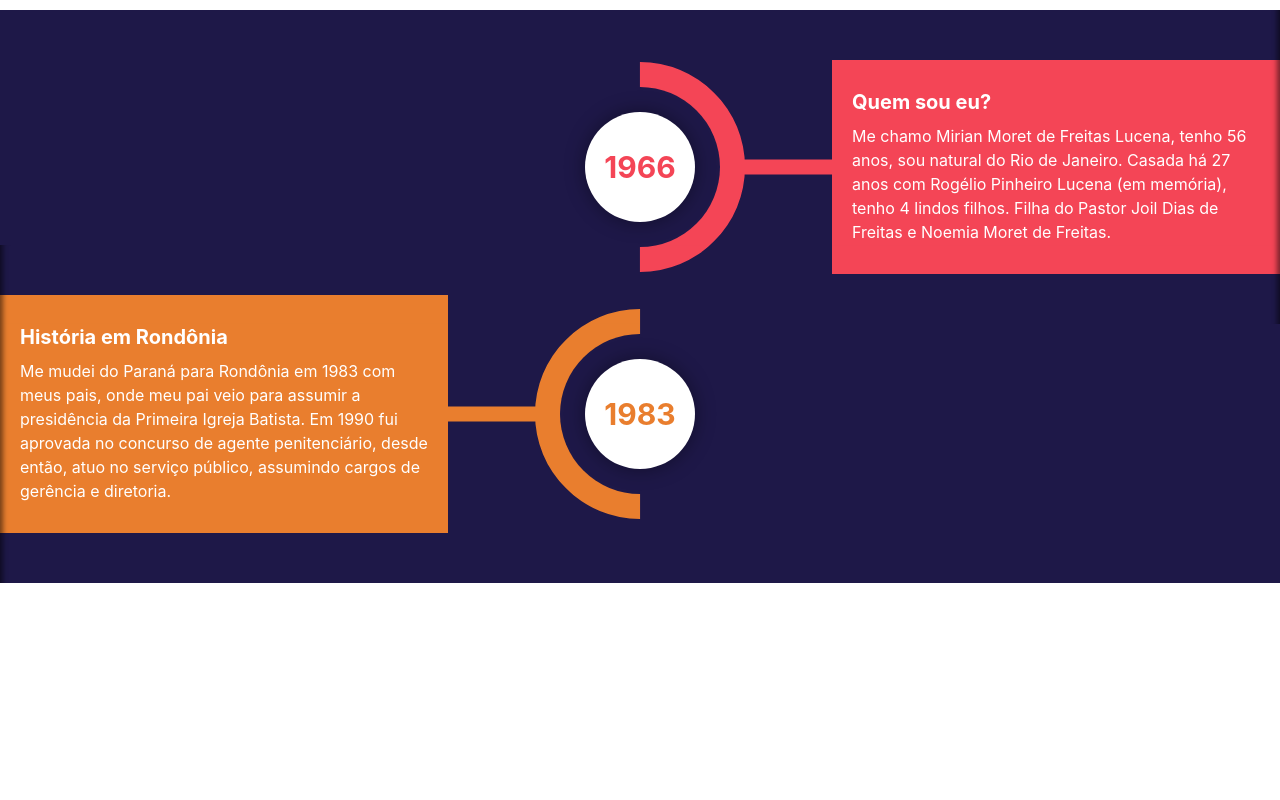
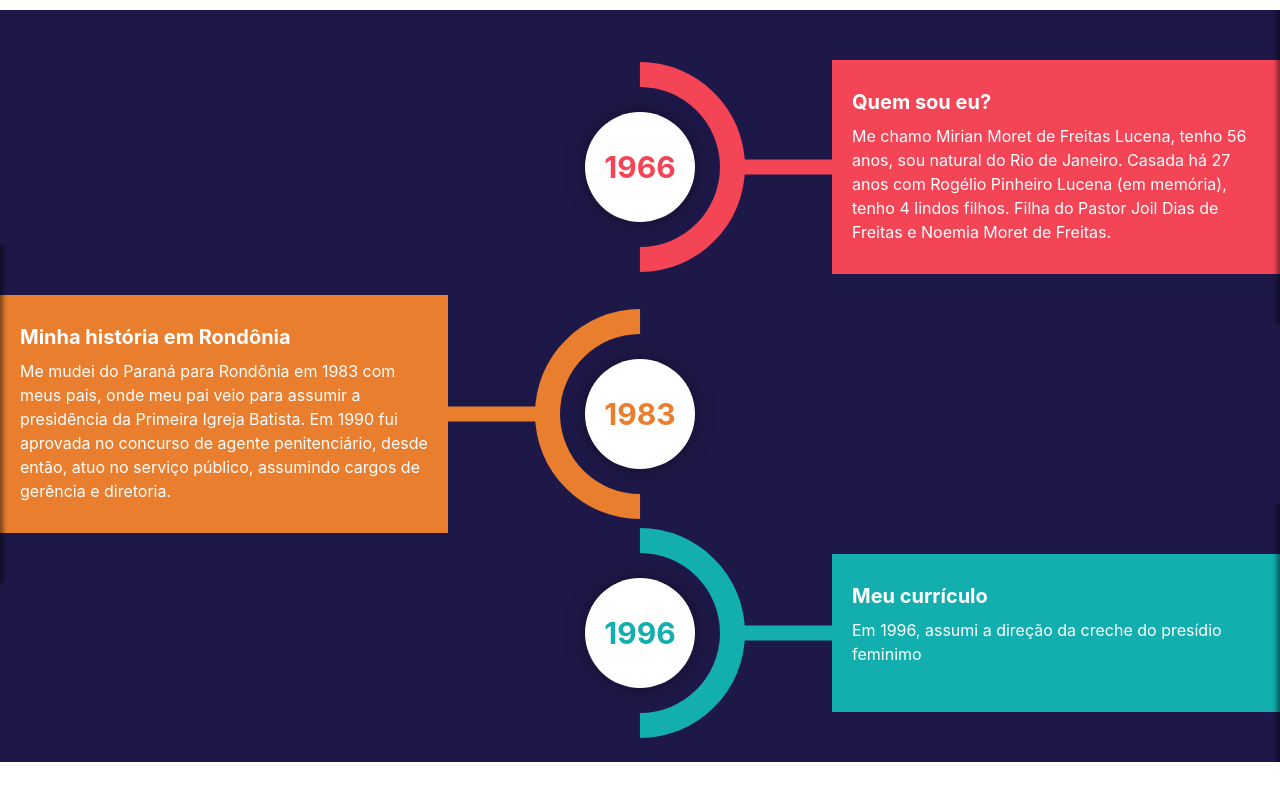
Before and after one commit to Takater/dep-mirian-moret, a React (Create React App) app: page / in a window 1280 px wide. Shown: the part 765-1565 px from the top of the page. Before the commit the page ends 1476 px from the top, so only its background shows below. Built offline with nearby package versions, Linux system fonts and the light colour scheme.

Commit message:
Tue, Aug 23, 2022, 8:20 PM +00:00

```diff
--- a/src/components/Quem.jsx
+++ b/src/components/Quem.jsx
@@ -18,10 +18,21 @@ function Quem () {
                         <div className="timeline">
                             <div className="timeline-icon"><span class="year">1983</span></div>
                             <div className="timeline-content">
-                                <h3 className="title">História em Rondônia</h3>
+                                <h3 className="title">Minha história em Rondônia</h3>
                                 <p className="description">Me mudei do Paraná para Rondônia em 1983 com meus pais, onde meu pai veio para
                                 assumir a presidência da Primeira Igreja Batista. Em 1990 fui aprovada no concurso de agente penitenciário,
                                 desde então, atuo no serviço público, assumindo cargos de gerência e diretoria.</p>
+                            </div>
+                        </div>
+                        <div className="timeline">
+                            <div className="timeline-icon"><span class="year">1996</span></div>
+                            <div className="timeline-content">
+                                <h3 className="title">Meu currículo</h3>
+                                <p className="description">
+                                    <ul className="list-unstyled">
+                                        <li>Em 1996, assumi a direção da creche do presídio feminimo</li>
+                                    </ul>
+                                </p>
                             </div>
                         </div>
                     </div>
```
